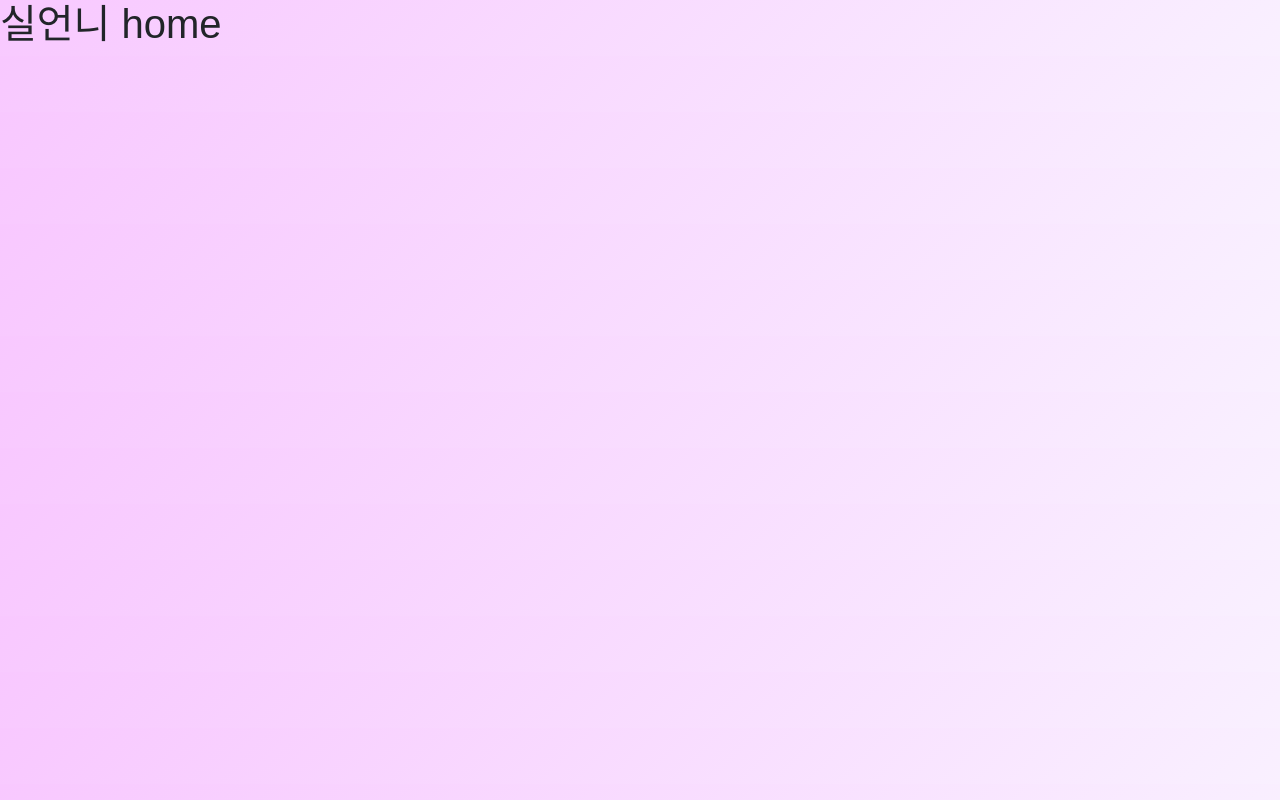
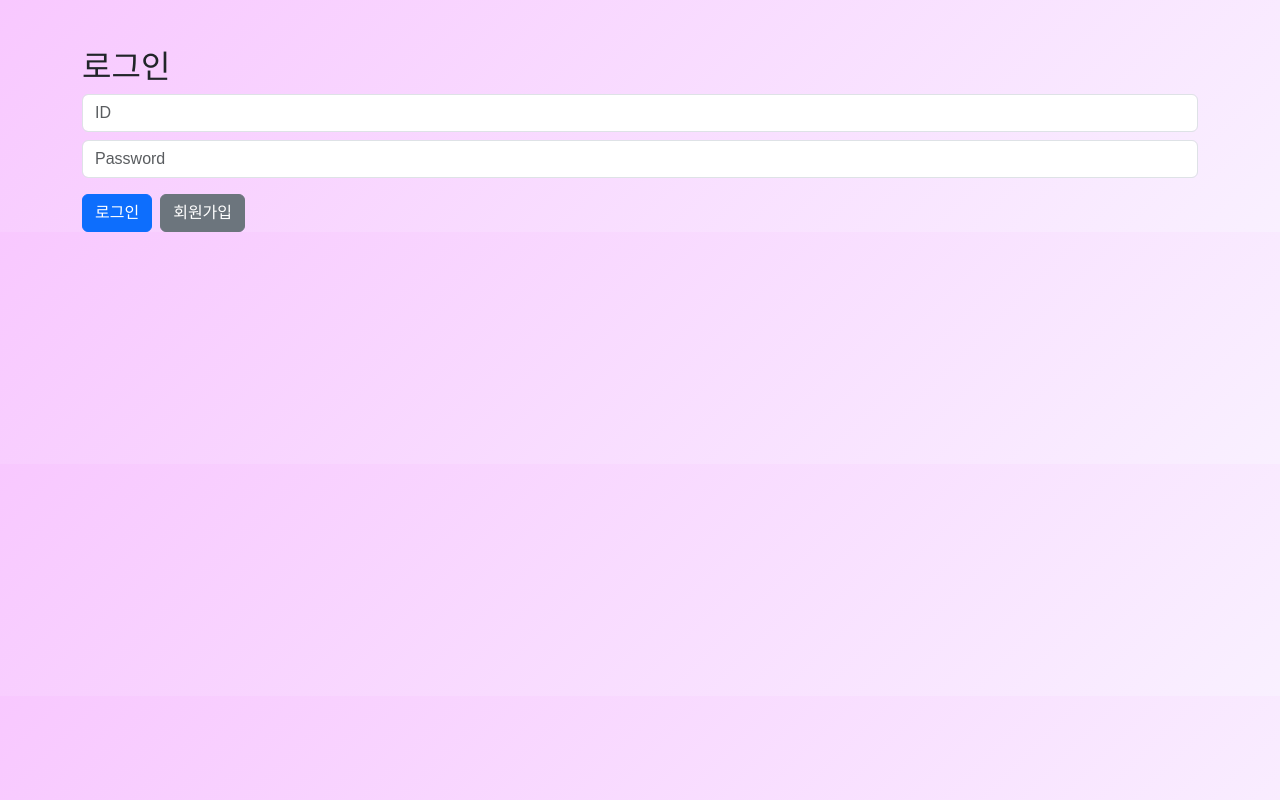
Before and after one commit to ww5702/login-frontend, a Vue app: page /sil in a window 1280 px wide. Built offline with nearby package versions, Linux system fonts and the light colour scheme.

Commit message:
upload-component_files & modify-router>index.js

```diff
--- a/src/router/index.js
+++ b/src/router/index.js
@@ -6,7 +6,9 @@ import JaeungLogin from "../jaeung/views/Login.vue";
 import JaeUngSingUpPage from '../jaeung/views/SignUpPage.vue';
 import JaeungHomePage from '../jaeung/views/HomePage.vue';
 
-import SilLogin from "../sil/views/Login.vue";
+import SilLogin from "../sil/views/StartMain.vue";
+import SilSignup from "../sil/views/Signup.vue";
+import SilHelloWorld from "../sil/views/HelloWorld.vue";
 import MinjuLogin from "../minju/views/LoginForm.vue";
 import MinjuSignup from "../minju/views/SignupForm.vue";
 import MinjuFindPassword from "../minju/views/PasswordRecoveryForm.vue";
@@ -26,6 +28,8 @@ const routes = [
 
   // 실언니
   { path: "/sil", component: SilLogin },
+  { path: "/sil/signup", component: SilSignup },
+  { path: "/sil/hello", component: SilHelloWorld },
 
   // 민주
   { path: "/minju", component: MinjuLogin },
--- /dev/null
+++ b/src/sil/views/HelloWorld.vue
@@ -0,0 +1,5 @@
+<template>
+  <h1>💗로그인 추카추카 뿅💗</h1>
+  <h3>오늘 하루도 행복하숑~~😘💋</h3>
+  <img src="https://www.blockmedia.co.kr/wp-content/uploads/2023/05/LOVE-SNOOPY-1.jpeg" alt="snoopy">
+</template>
--- /dev/null
+++ b/src/sil/views/Signup.vue
@@ -0,0 +1,57 @@
+<template>
+  <div class="container mt-5">
+    <h2>회원가입</h2>
+
+    <input v-model="userId" type="text" class="form-control mb-2" placeholder="아이디를 입력하세요" />
+    <input v-model="userName" type="text" class="form-control mb-3" placeholder="이름을 입력하세요" />
+    <input v-model="nickname" type="text" class="form-control mb-3" placeholder="닉네임을 입력하세요" />
+    <input v-model="password" type="password" class="form-control mb-3" placeholder="비밀번호를 입력하세요" />
+    <input v-model="phoneNumber" type="tel" class="form-control mb-3" placeholder="전화번호를 입력하세요" />
+
+    <button class="btn btn-success" @click="register">가입하기</button>
+  </div>
+</template>
+
+
+<script setup>
+  import { ref } from 'vue'
+  import { useRouter } from 'vue-router'
+  import axios from 'axios'
+
+  const router = useRouter()
+
+  const userId = ref('')
+  const userName = ref('')
+  const nickname = ref('')
+  const password = ref('')
+  const phoneNumber = ref('')
+
+  const register = async () => {
+    try {
+      const response = await axios.get('/api/users/all')
+      const users = response.data
+      console.log(response.data)
+
+      const isDuplicate = users.some(user => user.userId === userId.value)
+      if (isDuplicate) {
+        alert('이미 존재하는 ID입니다. 다른 ID를 입력해주세요.')
+        return
+      }
+
+      // 중복 없으면 회원가입 진행
+      await axios.post('/api/users', {
+        userId: userId.value,
+        userName: userName.value,
+        nickname: nickname.value,
+        password: password.value,
+        phoneNumber: phoneNumber.value
+      })
+
+      alert('회원가입 성공! 로그인 화면으로 이동합니다.')
+      router.push('/sil')
+    } catch (error) {
+      console.error(error)
+      alert('회원가입 중 오류가 발생했습니다.')
+    }
+  }
+</script>
--- /dev/null
+++ b/src/sil/views/StartMain.vue
@@ -0,0 +1,46 @@
+<template>
+    <div class="container mt-5">
+      <h2>로그인</h2>
+      <input v-model="userId" class="form-control mb-2" placeholder="ID" />
+      <input v-model="password" type="password" class="form-control mb-3" placeholder="Password" />
+      <!-- <h1>Hello</h1>  -->
+      <button class="btn btn-primary me-2" @click="login">로그인</button>
+      <button class="btn btn-secondary" @click="goToSignup">회원가입</button>
+    </div>
+</template>
+
+<script setup>
+import { ref } from 'vue'
+import { useRouter } from 'vue-router'
+import axios from 'axios' // ❗axios import 필요!
+
+const router = useRouter()
+const userId = ref('')
+const password = ref('')
+
+const login = async () => {
+  try {
+    const response = await axios.post('/api/users/login', {
+      userId: userId.value,
+      password: password.value
+    })
+
+    console.log(response)
+
+    if (response.data === true) {
+      alert('로그인 성공!')
+      router.push('/sil/hello')
+    } else {
+      alert('로그인 실패. ID 또는 PW를 확인하세요.')
+    }
+  } catch (error) {
+    console.error('로그인 요청 실패:', error)
+    console.error(error);
+    alert('서버와 통신 중 문제가 발생했습니다.')
+  }
+}
+
+const goToSignup = () => {
+  router.push('/sil/signup')
+}
+</script>
```
